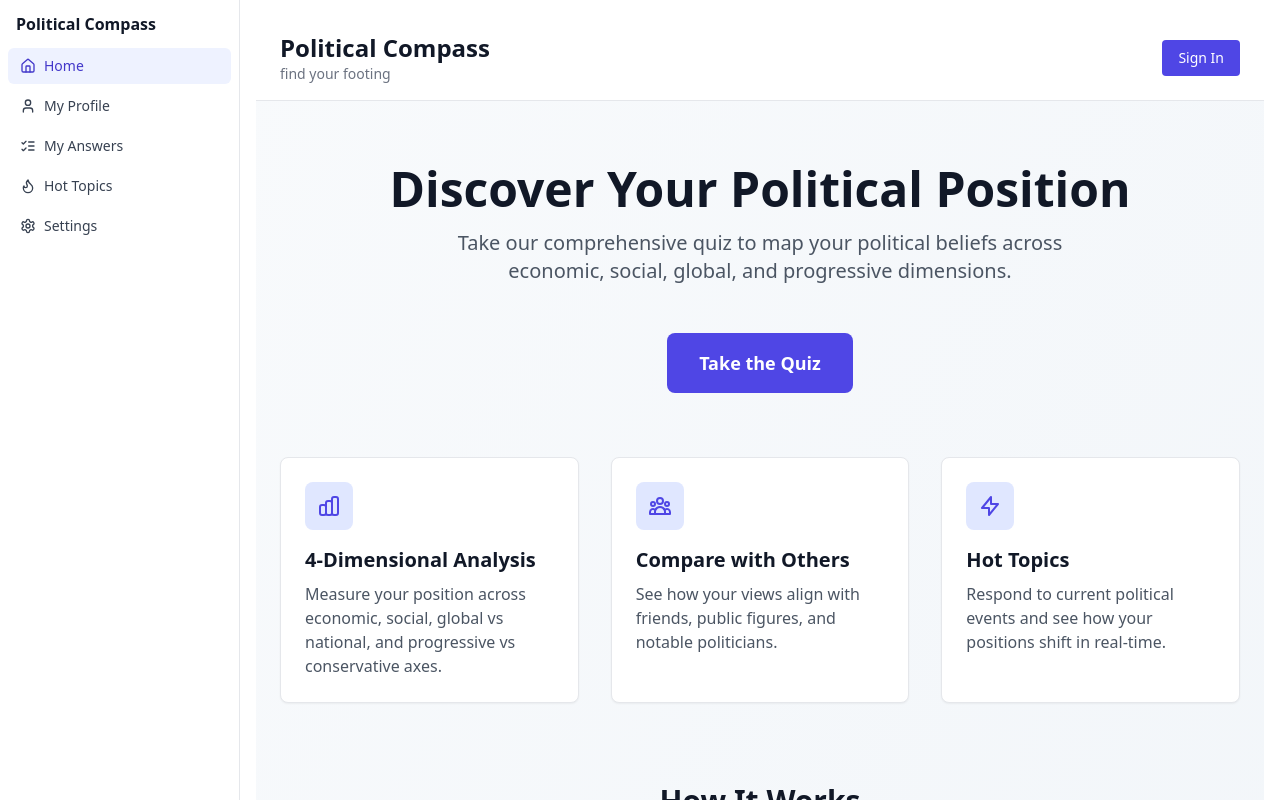
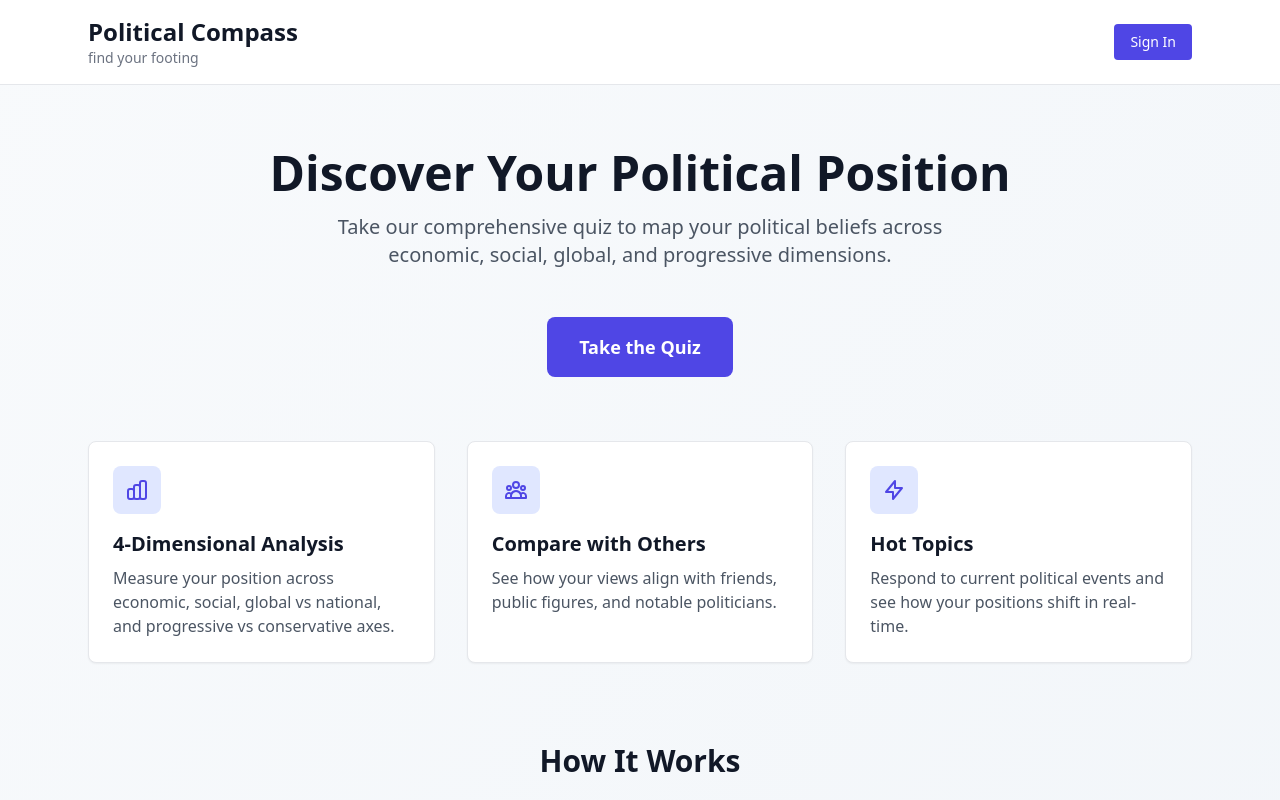
Before and after one commit to HumzaR/political-compass-clean, a Next.js app: page / in a window 1280 px wide. Shown: the top 800 px of the page. Built offline with nearby package versions, Linux system fonts and the light colour scheme; no server answers.

Commit message:
Home: redirect signed-in users to /feed; hide nav for logged-out users

```diff
--- a/pages/_app.js
+++ b/pages/_app.js
@@ -1,17 +1,46 @@
 // pages/_app.js
 import "../styles/globals.css";
+import { useEffect, useState } from "react";
+import { useRouter } from "next/router";
 import Sidebar from "@/components/Sidebar";
-import { AnswersProvider } from "@/lib/answers";
 
-export default function App({ Component, pageProps }) {
+// Ensure Firebase is initialized (side-effect import)
+import "@/lib/firebase";
+import { getAuth, onAuthStateChanged } from "firebase/auth";
+
+export default function MyApp({ Component, pageProps }) {
+  const router = useRouter();
+  const [user, setUser] = useState(undefined); // undefined = loading, null = signed out, object = signed in
+
+  useEffect(() => {
+    const auth = getAuth();
+    const unsub = onAuthStateChanged(auth, (u) => setUser(u));
+    return () => unsub();
+  }, []);
+
+  // If logged in and on Home (/), redirect to /feed
+  useEffect(() => {
+    if (user === undefined) return; // still checking auth
+    if (user && router.pathname === "/") {
+      router.replace("/feed");
+    }
+  }, [user, router]);
+
+  // Avoid flicker while we determine auth
+  if (user === undefined) return null;
+
+  // Show Sidebar only when logged in
   return (
-    <AnswersProvider>
-      <div className="min-h-screen md:flex">
-        <Sidebar />
-        <main className="flex-1 p-4">
-          <Component {...pageProps} />
-        </main>
-      </div>
-    </AnswersProvider>
+    <div className="min-h-screen w-full flex bg-white dark:bg-gray-950">
+      {user ? (
+        <div className="hidden md:block">
+          <Sidebar />
+        </div>
+      ) : null}
+
+      <main className="flex-1">
+        <Component {...pageProps} />
+      </main>
+    </div>
   );
 }
```
